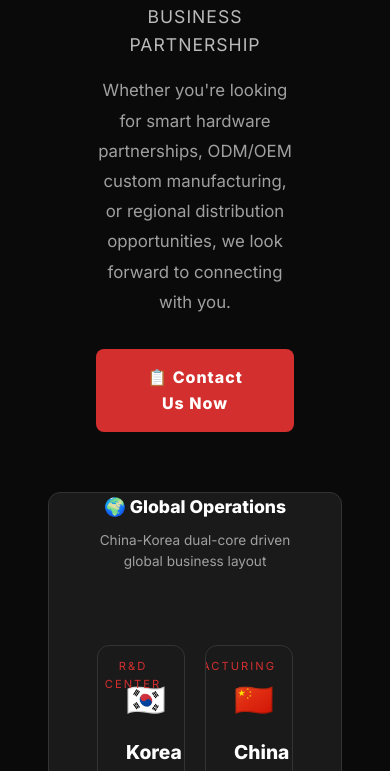
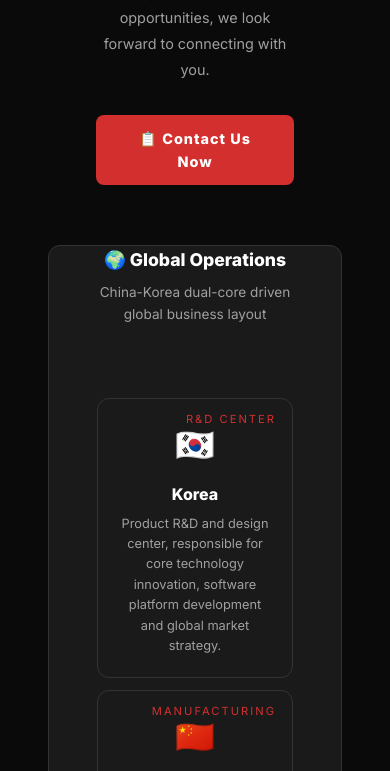
Before and after one commit to karwereSine/TEEMASTER, a website built with webpack: page index.html in a window 390 px wide. Shown: the part 6307-7078 px from the top of the page. Built offline with nearby package versions, Linux system fonts and the light colour scheme.

Commit message:
优化手机适配

```diff
--- a/index.html
+++ b/index.html
@@ -30,6 +30,45 @@
 
   <link rel="manifest" href="site.webmanifest">
   <meta name="theme-color" content="#fafafa">
+  <style>
+    .tm-global-cards {
+      display: grid;
+      grid-template-columns: 1fr 1fr;
+      gap: 20px;
+    }
+
+    @media (max-width: 768px) {
+      .tm-global-cards {
+        grid-template-columns: 1fr;
+        gap: 12px;
+      }
+
+      .tm-global-cards>div {
+        padding: 20px !important;
+      }
+
+      .tm-global-cards h4 {
+        font-size: 1rem !important;
+      }
+
+      .tm-global-cards p {
+        font-size: 0.8rem !important;
+      }
+
+      .tm-contact-cta h2 {
+        font-size: 1.5rem;
+      }
+
+      .tm-contact-cta p {
+        font-size: 0.9rem !important;
+      }
+
+      .tm-contact-cta a {
+        padding: 12px 32px !important;
+        font-size: 0.9rem !important;
+      }
+    }
+  </style>
 </head>
 
 <body>
@@ -224,7 +263,7 @@
           <h3 data-i18n="sec-global-title">🌍 全球业务布局</h3>
           <p data-i18n="sec-global-desc" style="color: var(--tm-color-text-muted); margin-top: 8px;">中韩双核驱动的跨国业务格局展示</p>
         </div>
-        <div class="tm-global-cards" style="display: grid; grid-template-columns: 1fr 1fr; gap: 20px;">
+        <div class="tm-global-cards">
           <div
             style="background: var(--tm-color-bg-secondary); border: 1px solid var(--tm-color-border); border-radius: 12px; padding: 28px; position: relative; overflow: hidden;">
             <div
```
Also changed, not shown: category.html (+1 -1 lines), gear-detail.html (+2 -2 lines), golf-gear.html (+1 -1 lines), products.html (+1 -1 lines).
